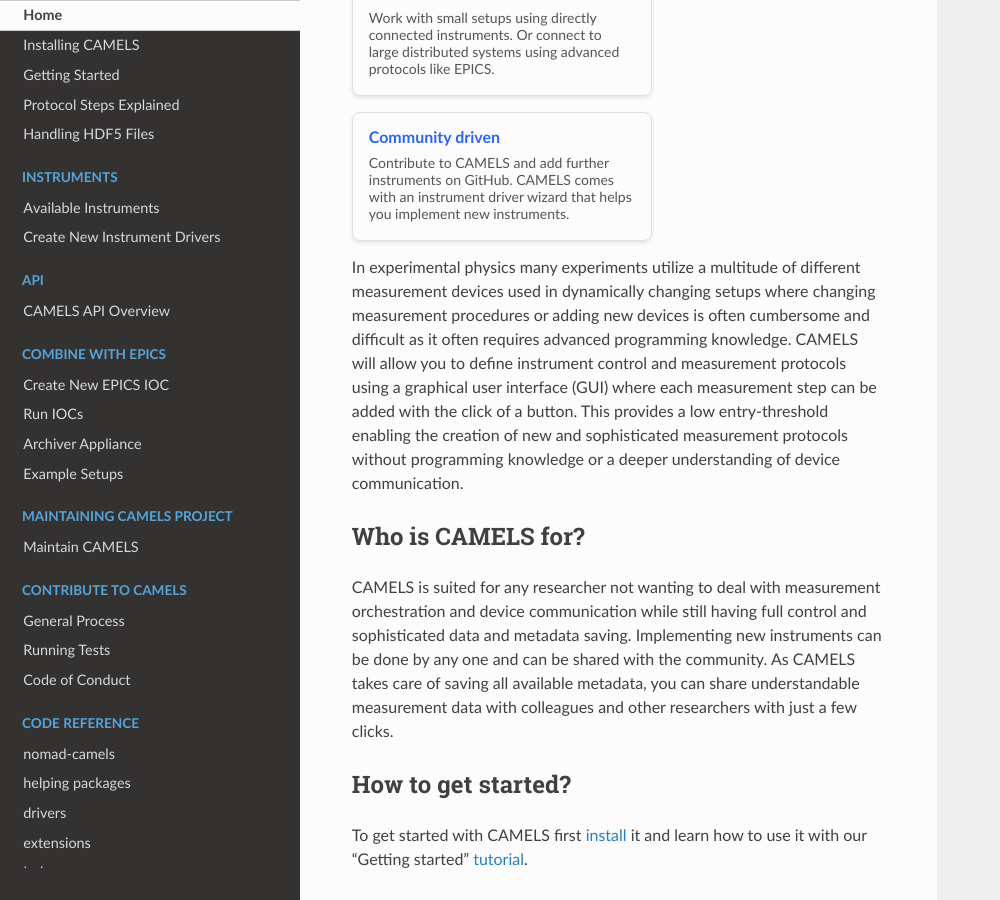
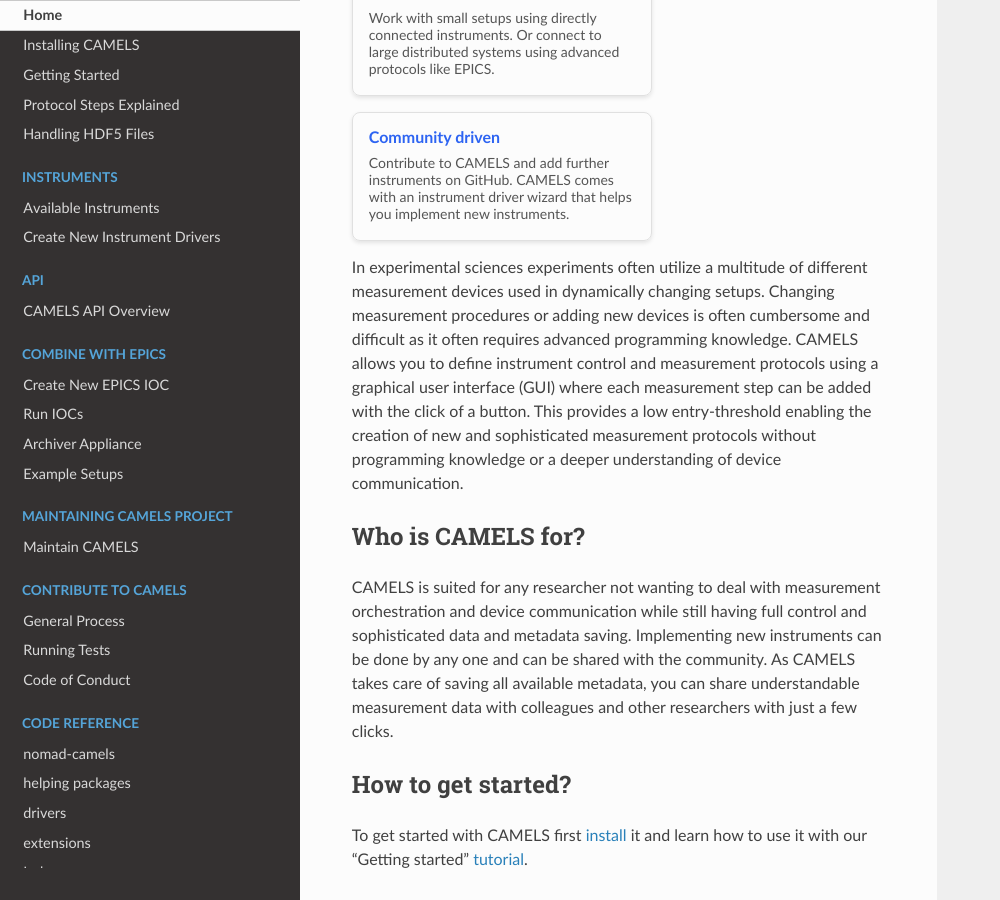
Before and after one commit to FAU-LAP/NOMAD-CAMELS, a Sphinx documentation site: the page built from docs/source/index.rst, in a window 1280 px wide and 900 px high, scrolled down 2044 px. Shown: the whole window, without its empty margins (0-1000 px from the left). Built offline with Sphinx 7.4.7 and the Read the Docs theme 2.0.0, drawn with Linux system fonts in a browser that asks for light colours; pages that are not in the unit, such as notebooks, are missing from menus; the version number is read from the project's files by our own code.

Commit message:
minor text changes

```diff
--- a/docs/source/index.rst
+++ b/docs/source/index.rst
@@ -79,7 +79,7 @@
 
     </div>
 
-In experimental physics many experiments utilize a multitude of different measurement devices used in dynamically changing setups where changing measurement procedures or adding new devices is often cumbersome and difficult as it often requires advanced programming knowledge. CAMELS will allow you to define instrument control and measurement protocols using a graphical user interface (GUI) where each measurement step can be added with the click of a button. This provides a low entry-threshold enabling the creation of new and sophisticated measurement protocols without programming knowledge or a deeper understanding of device communication.
+In experimental sciences experiments often utilize a multitude of different measurement devices used in dynamically changing setups. Changing measurement procedures or adding new devices is often cumbersome and difficult as it often requires advanced programming knowledge. CAMELS allows you to define instrument control and measurement protocols using a graphical user interface (GUI) where each measurement step can be added with the click of a button. This provides a low entry-threshold enabling the creation of new and sophisticated measurement protocols without programming knowledge or a deeper understanding of device communication.
 
 Who is CAMELS for?
 ==================
```
